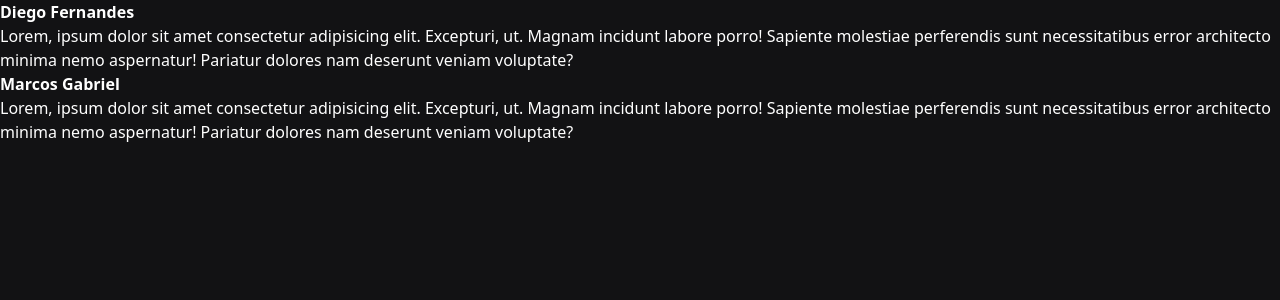
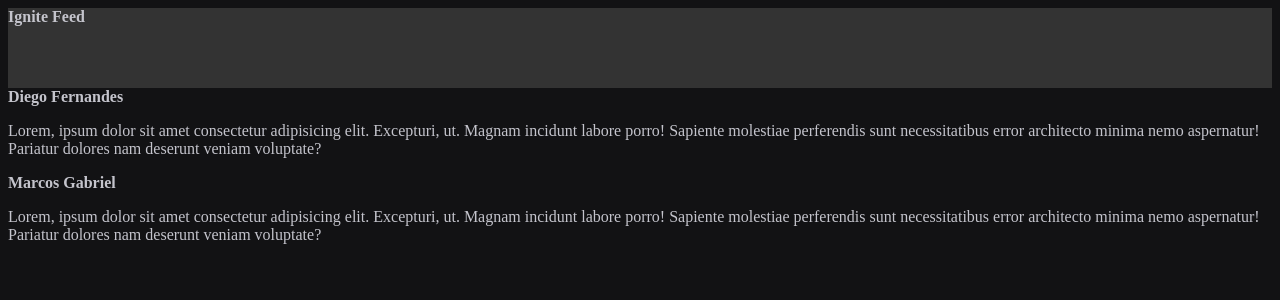
Before and after one commit to Marcosskai/react-front, a React (Vite) app: page / in a window 1280 px wide. Shown: the top 300 px of the page. Built offline with nearby package versions, Linux system fonts and the light colour scheme.

Commit message:
remove tailwindcss

```diff
--- a/package.json
+++ b/package.json
@@ -25,7 +25,6 @@
     "eslint-plugin-react-refresh": "^0.4.14",
     "globals": "^15.11.0",
     "postcss": "^8.4.49",
-    "tailwindcss": "^3.4.14",
     "vite": "^5.4.10"
   }
 }
--- a/src/App.jsx
+++ b/src/App.jsx
@@ -1,9 +1,13 @@
+import { Header } from "./components/Header"
 import { Post } from "./Post"
 
 export function App() {
 
   return (
-    <div >
+    <div className="bg-white">
+
+      <Header/>
+
       <Post
         author="Diego Fernandes"
         content="Lorem, ipsum dolor sit amet consectetur adipisicing elit. Excepturi, ut. Magnam incidunt labore porro! Sapiente molestiae perferendis sunt necessitatibus error architecto minima nemo aspernatur! Pariatur dolores nam deserunt veniam voluptate?"
--- /dev/null
+++ b/src/components/Header/Header.css
@@ -0,0 +1,4 @@
+.header {
+    background: #333;
+    height: 80px;
+}
--- /dev/null
+++ b/src/components/Header/index.jsx
@@ -0,0 +1,9 @@
+import "./Header.css"
+
+export function Header() {
+    return(
+        <div class="header">
+            <strong>Ignite Feed</strong>
+        </div>
+    )
+}
--- /dev/null
+++ b/src/global.css
@@ -0,0 +1,23 @@
+:root {
+    --white: #fff;
+    --gray-100: #e1e1e6;
+    --gray-300: #c4c4cc;
+    --gray-400: #8d8d99;
+    --gray-600: #323238;
+    --gray-700: #29292e;
+    --gray-800: #202024;
+    --gray-900: #121214;
+
+    --green-500: #00875f;
+
+}
+
+* {
+    min-width: 0;
+}
+
+body {
+    background: var(--gray-900);
+    color: var(--gray-300);
+    -webkit-font-smoothinf: antialiased;
+}
--- a/src/index.css
+++ /dev/null
@@ -1,12 +0,0 @@
-@tailwind base;
-@tailwind components;
-@tailwind utilities;
-
-* {
-    min-width: 0;
-}
-
-body {
-    background: #121214;
-    color: #FFF;
-}
--- a/src/main.jsx
+++ b/src/main.jsx
@@ -1,7 +1,7 @@
 import { StrictMode } from 'react'
 import { createRoot } from 'react-dom/client'
 import { App } from './App.jsx'
-import "./index.css"
+import "./global.css"
 
 createRoot(document.getElementById('root')).render(
   <StrictMode>
```
Also changed, not shown: 1 other file (tests, documents, lock files or other folders).
